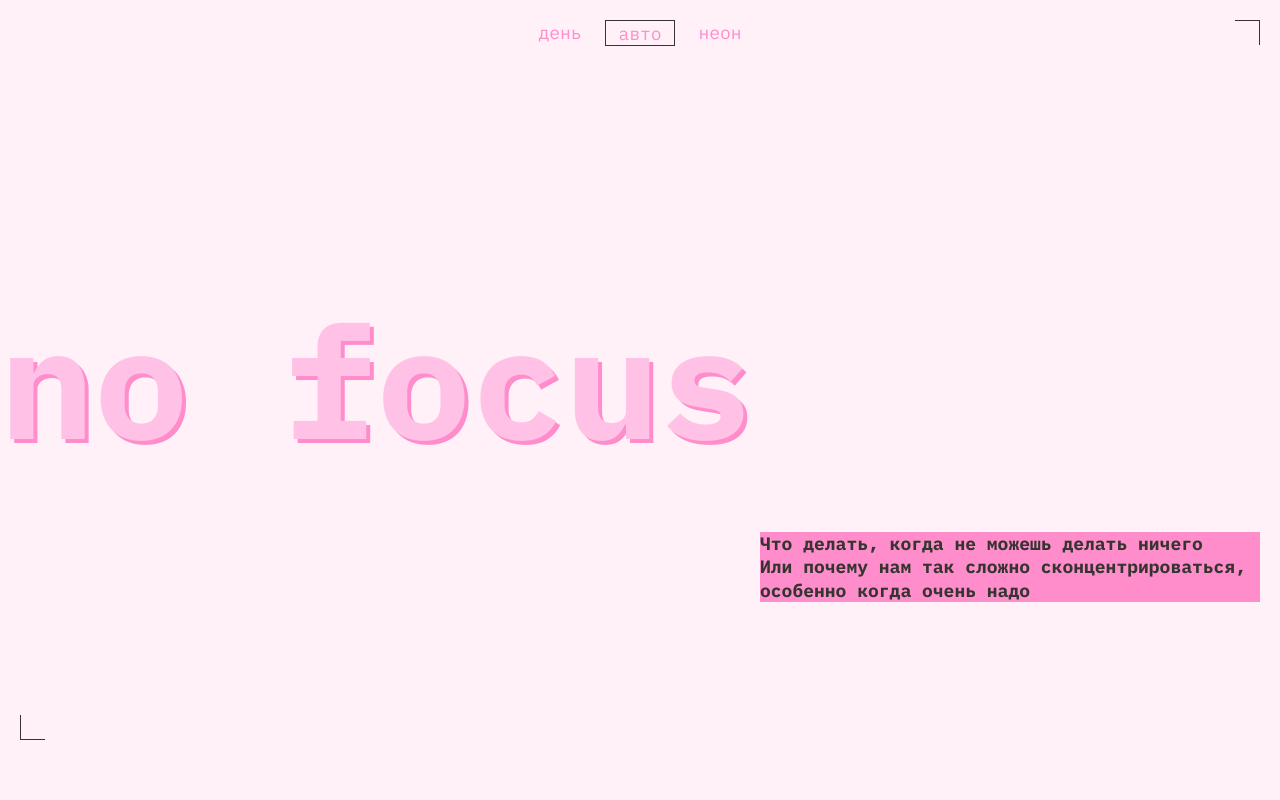
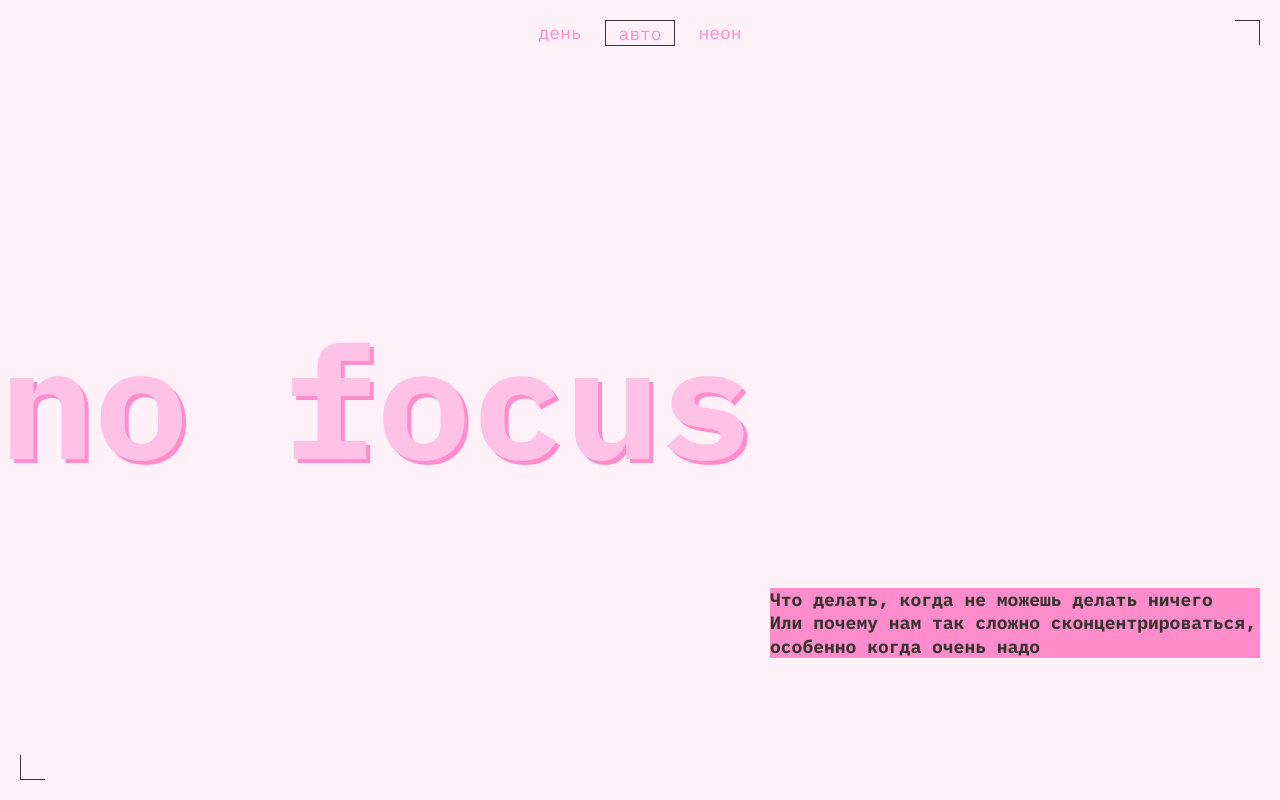
Before and after one commit to RotLenin/slozhno-sosredotochitsya, a plain HTML site: page index.html in a window 1280 px wide. Shown: the top 800 px of the page. Drawn offline with Linux system fonts and the light colour scheme.

Commit message:
fix review

```diff
--- a/styles/footer.css
+++ b/styles/footer.css
@@ -1,6 +1,7 @@
 .footer {
     position: relative;
     padding: var(--padding);
+    background-color: var(--bg-color);
     height: 100%;
     min-height: 668px;
     display: flex;
--- a/styles/header.css
+++ b/styles/header.css
@@ -1,6 +1,6 @@
 .header {
     position: relative;
-    height: calc(100vh - var(--padding) * 2);
+    height: 100vh;
     min-height: 668px;
     display: flex;
     flex-direction: column;
@@ -90,22 +90,41 @@
 
 .header__title {
     position: absolute;
-    top: calc(50% - clamp(1em / 2, -1 * (100vw - 550px), 1em));
+    top: calc(50% - .8em);
     width: 100%;
     text-align: left;
     font: var(--font-xl);
     color: var(--decorative-color);
 }
 
+@media (width >= 600px) {
+    .header__title {
+        top: calc(50% - 1em / 2)
+    }
+}
+
 .header__description {
     position: absolute;
-    top: 70%;
-    width: clamp(355px, 50%, 500px);
+    top: 72.5%;
+    width: clamp(355px, 47.5%, 490px);
     font: var(--font-s);
     font-weight: var(--fw-bold);
     background-color: var(--bg-second-color);
     color: var(--text-second-color);
     align-self: flex-end;
+}
+
+@media (height >= 768px) {
+    .header__description {
+        top: 71%;
+    }
+}
+
+@media (width >= 1024px) {
+    .header__description {
+        width: 490px;
+        top: 73.5%;
+    }
 }
 
 .theme_light .header__description {
--- a/styles/style.css
+++ b/styles/style.css
@@ -26,13 +26,20 @@
     }
 }
 
+.page::-webkit-scrollbar {
+    display: none;
+}
+
 .page {
+    overflow-x: hidden;
+    overflow-y: auto;
     width: 100%;
     background-color: var(--bg-color);
     background-position: 0 0;
     background-size: 100% 100vh;
     background-repeat: no-repeat;
     background-image: none;
+    background-attachment: fixed;
 }
 
 .page.theme_dark {
@@ -96,6 +103,7 @@
     display: flex;
     flex-direction: column;
     gap: 50px;
+    background-color: var(--bg-color);
 }
 
 @media (height >= 768) or (width >= 768px) {
```
